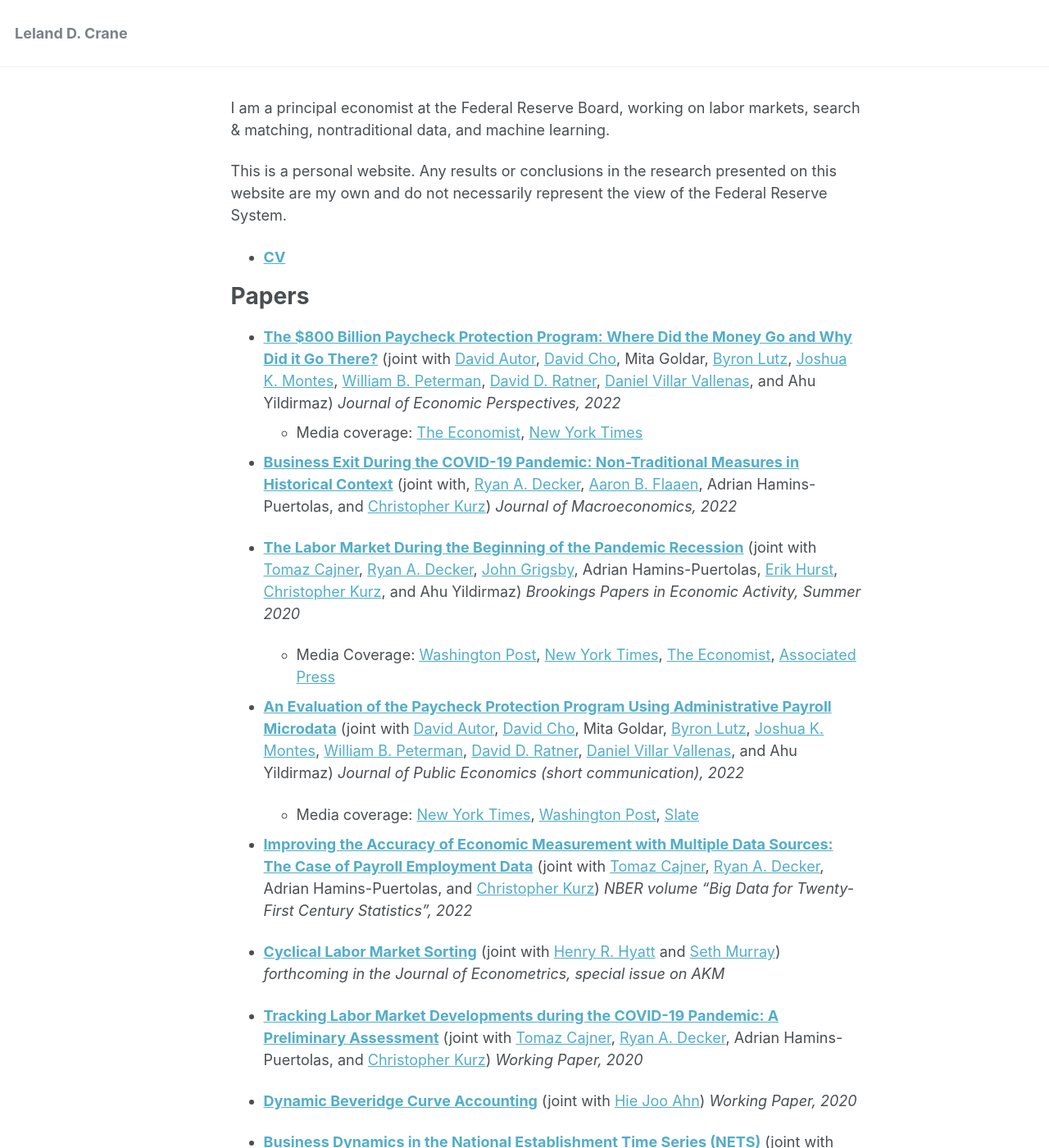
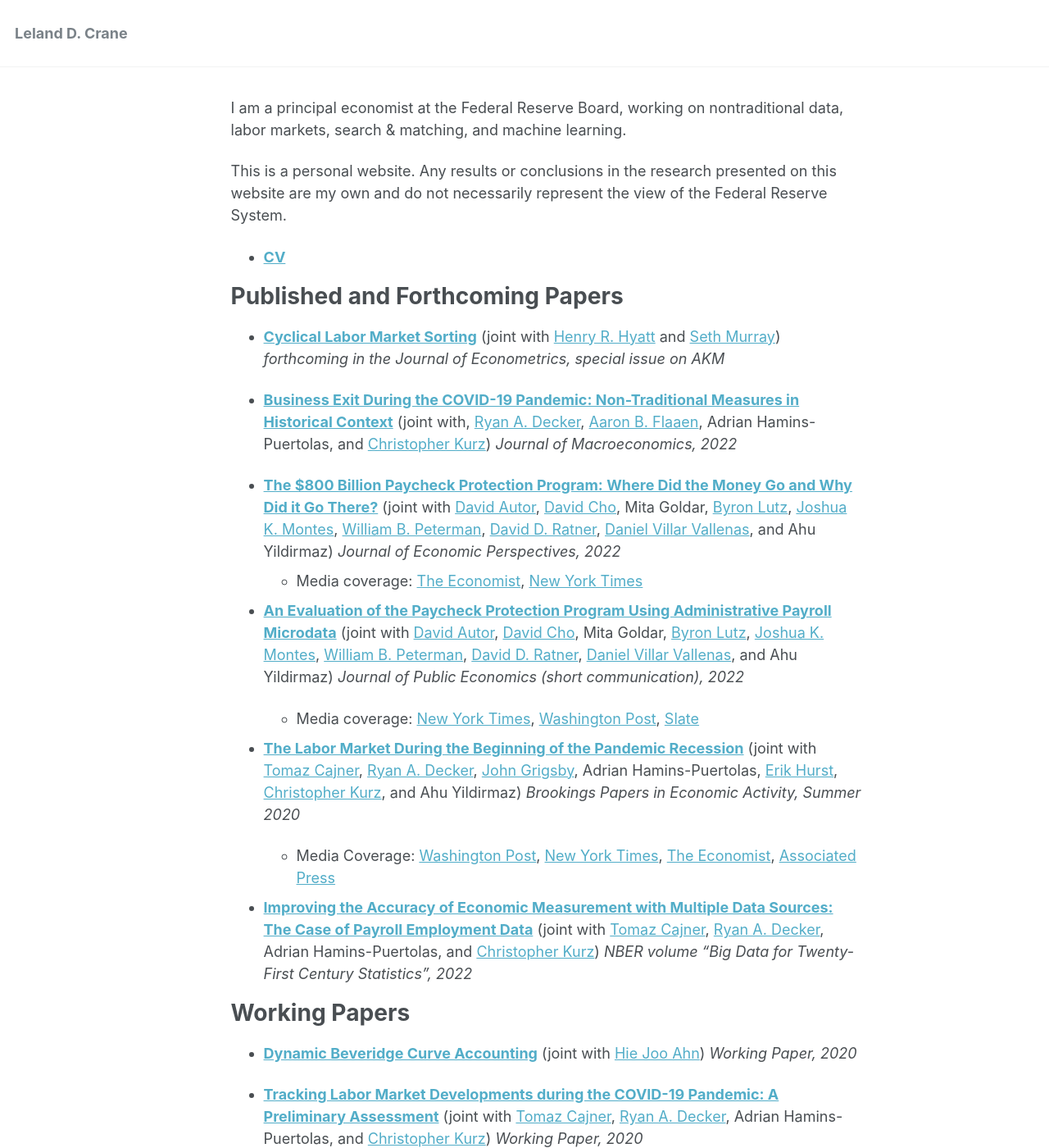
Before and after one commit to ldcrane/ldcrane.github.io, a Jekyll site: the page built from _pages/about.md, in a window 1280 px wide and 1400 px high. Shown: the whole window at 82% size. Built offline with Jekyll 4.4.1, drawn with Linux system fonts in a browser that asks for light colours; some of the changed text lies outside the part shown.

Commit message:
Update about.md

```diff
--- a/_pages/about.md
+++ b/_pages/about.md
@@ -15,36 +15,40 @@ redirect_from:
 ---
 
 
-I am a principal economist at the Federal Reserve Board, working on labor markets, search & matching, nontraditional data, and machine learning.
+I am a principal economist at the Federal Reserve Board, working on nontraditional data, labor markets, search & matching, and machine learning.
 
 This is a personal website. Any results or conclusions in the research presented on this website are my own and do not necessarily represent the view of the Federal Reserve System.
 
 - [**CV**](/files/crane-CV.pdf)
 
-Papers
+Published and Forthcoming Papers
 ======
+
+- [**Cyclical Labor Market Sorting**](/files/worker-sorting-2020.pdf) (joint with [Henry R. Hyatt](https://henryrhyatt.com/) and [Seth Murray](https://www.sethmurrayecon.com/)) *forthcoming in the Journal of Econometrics, special issue on AKM*
+
+- [**Business Exit During the COVID-19 Pandemic: Non-Traditional Measures in Historical Context**](https://www.federalreserve.gov/econres/feds/business-exit-during-the-covid-19-pandemic.htm) (joint with, [Ryan A. Decker](https://www.rdecker.net/), [Aaron B. Flaaen](https://www.aaronflaaen.com/), Adrian Hamins-Puertolas, and [Christopher Kurz](https://www.federalreserve.gov/econres/christopher-j-kurz.htm)) *Journal of Macroeconomics, 2022*
 
 - [**The $800 Billion Paycheck Protection Program: Where Did the Money Go and Why Did it Go There?**](https://www.nber.org/papers/w29669) (joint with [David Autor](https://economics.mit.edu/faculty/dautor), [David Cho](https://www.david-cho.com/), Mita Goldar, [Byron Lutz](https://sites.google.com/view/byron-lutz/home), [Joshua K. Montes](https://sites.google.com/site/joshuamontes/), [William B. Peterman](http://williampeterman.com/), [David D. Ratner](https://sites.google.com/site/ddratner/), [Daniel Villar Vallenas](https://www.federalreserve.gov/econres/daniel-villar-vallenas.htm), and Ahu Yildirmaz) *Journal of Economic Perspectives, 2022*
   - Media coverage: [The Economist](https://www.economist.com/graphic-detail/2022/01/31/americas-covid-job-saving-programme-gave-most-of-its-cash-to-the-rich), [New York Times](https://www.nytimes.com/2022/02/01/business/paycheck-protection-program-costs.html)
 
-- [**Business Exit During the COVID-19 Pandemic: Non-Traditional Measures in Historical Context**](https://www.federalreserve.gov/econres/feds/business-exit-during-the-covid-19-pandemic.htm) (joint with, [Ryan A. Decker](https://www.rdecker.net/), [Aaron B. Flaaen](https://www.aaronflaaen.com/), Adrian Hamins-Puertolas, and [Christopher Kurz](https://www.federalreserve.gov/econres/christopher-j-kurz.htm)) *Journal of Macroeconomics, 2022*
+
+- [**An Evaluation of the Paycheck Protection Program Using Administrative Payroll Microdata**](https://blueprintlabs.mit.edu/research/an-evaluation-of-the-paycheck-protection-program-using-administrative-payroll-microdata/) (joint with [David Autor](https://economics.mit.edu/faculty/dautor), [David Cho](https://www.david-cho.com/), Mita Goldar, [Byron Lutz](https://sites.google.com/view/byron-lutz/home), [Joshua K. Montes](https://sites.google.com/site/joshuamontes/), [William B. Peterman](http://williampeterman.com/), [David D. Ratner](https://sites.google.com/site/ddratner/), [Daniel Villar Vallenas](https://www.federalreserve.gov/econres/daniel-villar-vallenas.htm), and Ahu Yildirmaz) *Journal of Public Economics (short communication), 2022*
+
+  - Media coverage: [New York Times](https://www.nytimes.com/2020/07/22/briefing/paycheck-protection-program-houston-chicago-your-wednesday-briefing.html), [Washington Post](https://www.washingtonpost.com/business/on-small-business/small-business-loans-saved-as-many-as-32-million-us-jobs/2020/07/22/dd92cf80-cc2c-11ea-99b0-8426e26d203b_story.html), [Slate](https://slate.com/business/2020/07/paycheck-protection-program-was-a-flop.html)
 
 - [**The Labor Market During the Beginning of the Pandemic Recession**](https://www.brookings.edu/wp-content/uploads/2020/06/SU20_S1_Cajner-et-al._-combined.pdf) (joint with [Tomaz Cajner](https://sites.google.com/site/cajner/), [Ryan A. Decker](https://www.rdecker.net/), [John Grigsby](https://sites.google.com/view/john-grigsby/), Adrian Hamins-Puertolas, [Erik Hurst](https://erikhurst.com/), [Christopher Kurz](https://www.federalreserve.gov/econres/christopher-j-kurz.htm), and Ahu Yildirmaz) *Brookings Papers in Economic Activity, Summer 2020*
 
   - Media Coverage: [Washington Post](https://www.washingtonpost.com/business/2020/05/08/awful-reason-wages-appeared-soar-middle-pandemic/), [New York Times](https://www.nytimes.com/2020/05/11/upshot/virus-lasting-economic-effects.html), [The Economist](https://www.economist.com/finance-and-economics/2020/05/16/why-the-pandemic-could-eventually-lower-inequality), [Associated Press](https://apnews.com/8df9ba7b96e1563c176c3485398adb99)
 
 
-- [**An Evaluation of the Paycheck Protection Program Using Administrative Payroll Microdata**](https://blueprintlabs.mit.edu/research/an-evaluation-of-the-paycheck-protection-program-using-administrative-payroll-microdata/) (joint with [David Autor](https://economics.mit.edu/faculty/dautor), [David Cho](https://www.david-cho.com/), Mita Goldar, [Byron Lutz](https://sites.google.com/view/byron-lutz/home), [Joshua K. Montes](https://sites.google.com/site/joshuamontes/), [William B. Peterman](http://williampeterman.com/), [David D. Ratner](https://sites.google.com/site/ddratner/), [Daniel Villar Vallenas](https://www.federalreserve.gov/econres/daniel-villar-vallenas.htm), and Ahu Yildirmaz) *Journal of Public Economics (short communication), 2022*
-
-  - Media coverage: [New York Times](https://www.nytimes.com/2020/07/22/briefing/paycheck-protection-program-houston-chicago-your-wednesday-briefing.html), [Washington Post](https://www.washingtonpost.com/business/on-small-business/small-business-loans-saved-as-many-as-32-million-us-jobs/2020/07/22/dd92cf80-cc2c-11ea-99b0-8426e26d203b_story.html), [Slate](https://slate.com/business/2020/07/paycheck-protection-program-was-a-flop.html)
-
 - [**Improving the Accuracy of Economic Measurement with Multiple Data Sources: The Case of Payroll Employment Data**](https://www.nber.org/books-and-chapters/big-data-twenty-first-century-economic-statistics/improving-accuracy-economic-measurement-multiple-data-sources-case-payroll-employment-data)  (joint with [Tomaz Cajner](https://sites.google.com/site/cajner/), [Ryan A. Decker](https://www.rdecker.net/), Adrian Hamins-Puertolas, and [Christopher Kurz](https://www.federalreserve.gov/econres/christopher-j-kurz.htm)) *NBER volume "Big Data for Twenty-First Century Statistics", 2022*
 
-- [**Cyclical Labor Market Sorting**](/files/worker-sorting-2020.pdf) (joint with [Henry R. Hyatt](https://henryrhyatt.com/) and [Seth Murray](https://www.sethmurrayecon.com/)) *forthcoming in the Journal of Econometrics, special issue on AKM*
+Working Papers
+======
+
+- [**Dynamic Beveridge Curve Accounting**](https://www.federalreserve.gov/econres/feds/files/2020027pap.pdf) (joint with [Hie Joo Ahn](https://sites.google.com/site/hiejooahn/)) *Working Paper, 2020*
 
 - [**Tracking Labor Market Developments during the COVID-19 Pandemic: A Preliminary Assessment**](https://www.federalreserve.gov/econres/feds/files/2020030pap.pdf)  (joint with [Tomaz Cajner](https://sites.google.com/site/cajner/), [Ryan A. Decker](https://www.rdecker.net/), Adrian Hamins-Puertolas, and [Christopher Kurz](https://www.federalreserve.gov/econres/christopher-j-kurz.htm)) *Working Paper, 2020*
-
-- [**Dynamic Beveridge Curve Accounting**](https://www.federalreserve.gov/econres/feds/files/2020027pap.pdf) (joint with [Hie Joo Ahn](https://sites.google.com/site/hiejooahn/)) *Working Paper, 2020*
 
 - [**Business Dynamics in the National Establishment Time Series (NETS)**](https://www.federalreserve.gov/econres/feds/files/2019034pap.pdf)  (joint with [Ryan A. Decker](https://www.rdecker.net/)) *Working Paper, 2019*
 
@@ -63,3 +63,8 @@ On Hiatus
 - [**Supermodularity and Search**](/files/spm-and-search-2018.pdf), *2018*
 
 - [**Firm Dynamics and Assortative Matching**](https://www2.census.gov/ces/wp/2014/CES-WP-14-25.pdf), *2014*
+
+Shorter Papers
+======
+
+- [**Tracking the Labor Market with "Big Data"**](https://www.federalreserve.gov/econres/notes/feds-notes/tracking-the-labor-market-with-big-data-20190920.htm) (joint with [Tomaz Cajner](https://sites.google.com/site/cajner/), [Ryan A. Decker](https://www.rdecker.net/), Adrian Hamins-Puertolas, and [Christopher Kurz](https://www.federalreserve.gov/econres/christopher-j-kurz.htm)) *FEDS Note, 2019*
```
Also changed, not shown: other parts of _pages/about.md (+0 -4 lines).
